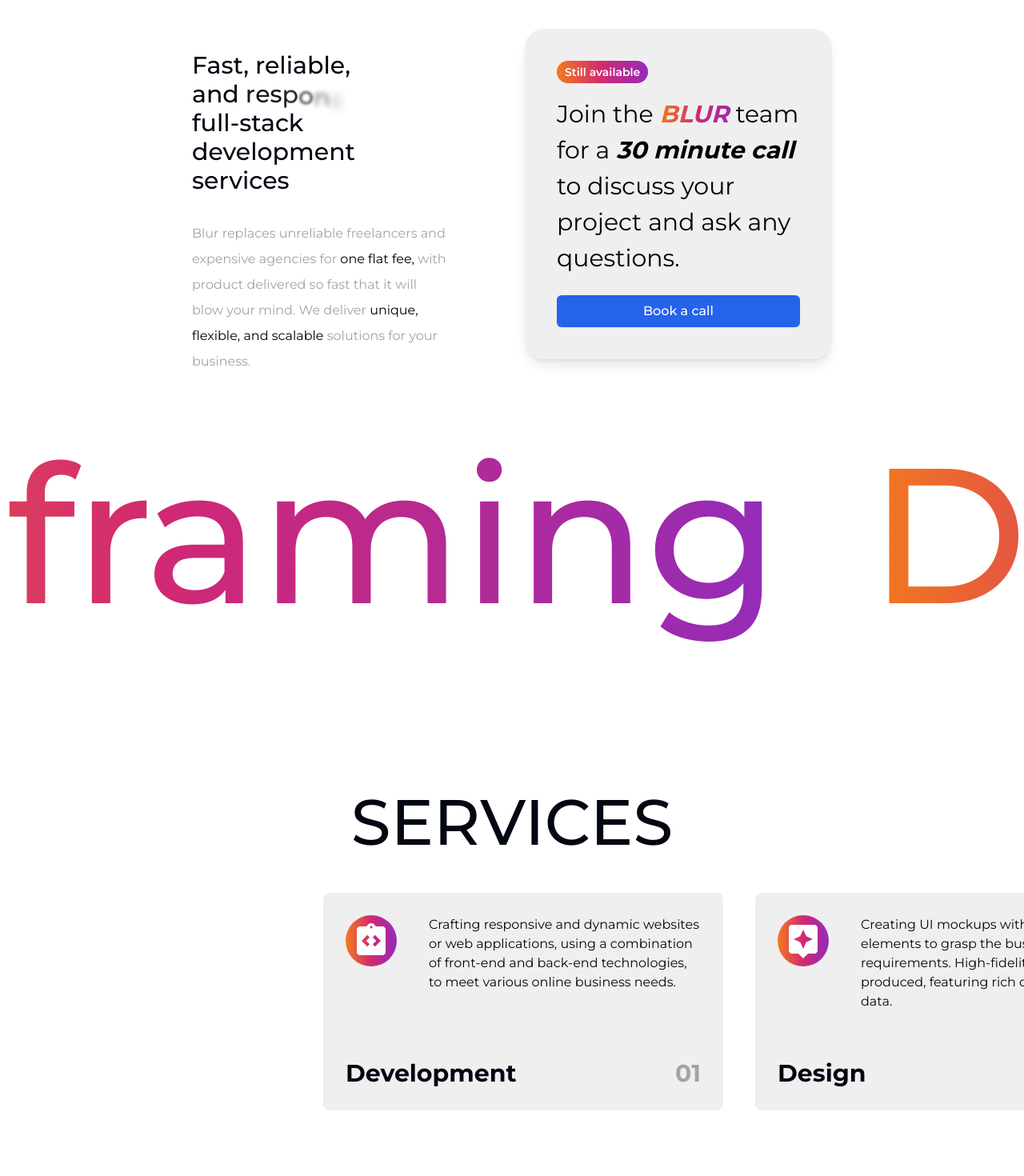
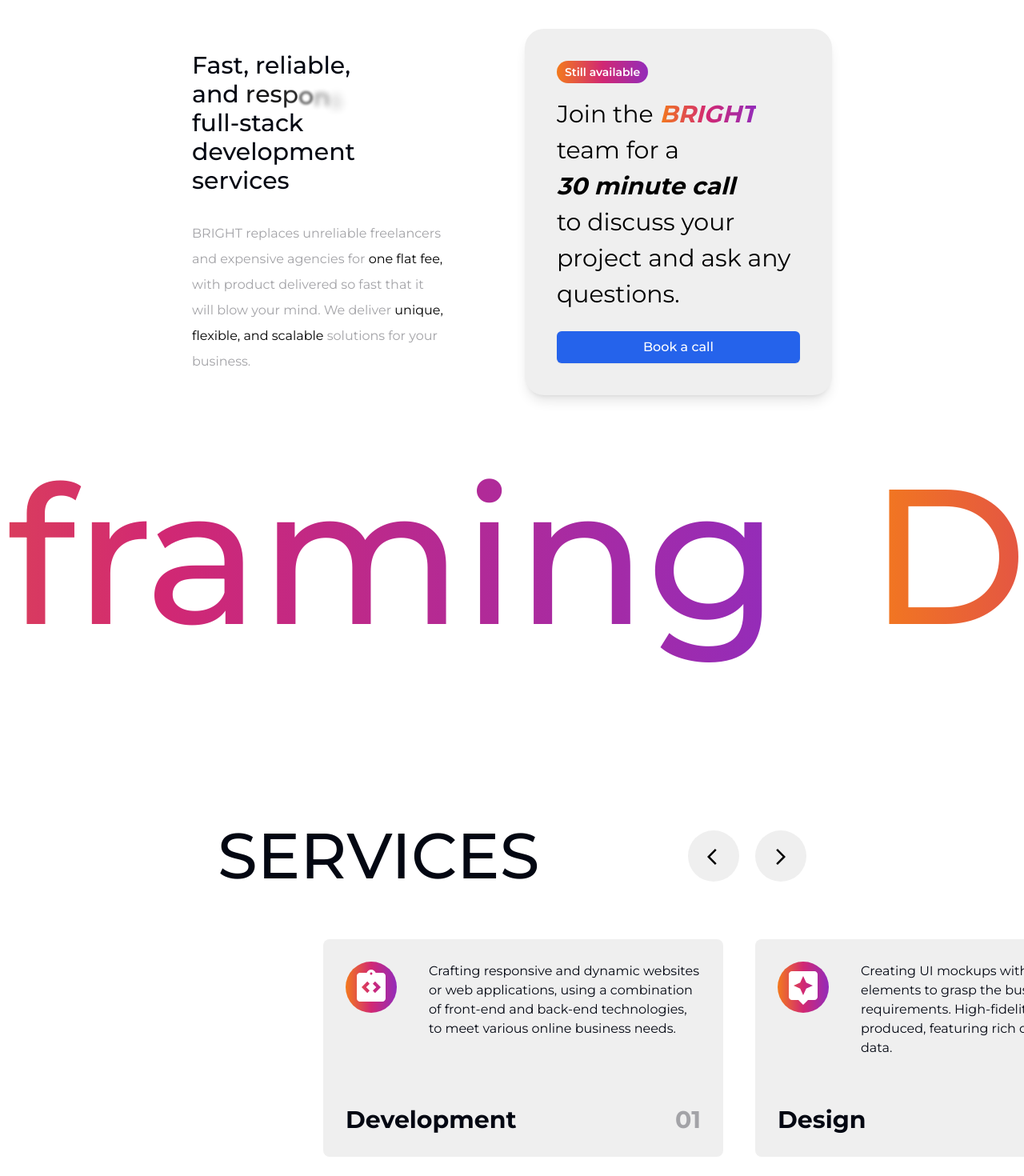
Before and after one commit to cyburns/devdesign.io, a Next.js app: page / in a window 1280 px wide. Shown: the part 860-2330 px from the top of the page at 80% size. Built offline with nearby package versions, Linux system fonts and the light colour scheme.

Commit message:
bright.dev.dev

```diff
--- a/app/layout.tsx
+++ b/app/layout.tsx
@@ -10,8 +10,8 @@
 const mont = Montserrat({ subsets: ["latin"] });
 
 export const metadata = {
-  title: "BLUR",
-  description: "Bring your ideas to life with BLUR.",
+  title: "BRIGHT",
+  description: "Bring your ideas to life with blur.",
 };
 
 export default function RootLayout({
--- a/app/page.tsx
+++ b/app/page.tsx
@@ -1,5 +1,4 @@
 import About from "@/components/about";
-import Carousel from "@/components/carousel";
 import InfiniteWords from "@/components/infinite";
 import Intro from "@/components/intro";
 import Payment from "@/components/payment";
@@ -16,7 +15,6 @@
       <About />
       <InfiniteWords />
       <Services />
-      <Carousel />
       <Works />
       <Payment />
       <Reviews />
--- a/components/about.tsx
+++ b/components/about.tsx
@@ -23,7 +23,7 @@
           full-stack development services
         </h2>
         <p className="text-[#a3a3a7]">
-          Blur replaces unreliable freelancers and expensive agencies for
+          BRIGHT replaces unreliable freelancers and expensive agencies for
           <span className="text-black dark:text-white">
             {" "}
             one flat fee,{" "}
--- a/components/calendar.tsx
+++ b/components/calendar.tsx
@@ -10,7 +10,7 @@
 
   return (
     <div
-      className={`rounded-3xl p-8 xl:p-10 bg-[#EFEFEF] dark:bg-[#161616] shadow-lg`}
+      className={`rounded-3xl p-7 xl:p-10 bg-[#EFEFEF] dark:bg-[#161616] shadow-lg`}
     >
       <div className="flex items-center justify-between gap-x-4">
         <p className="rounded-full gradient-background px-2.5 py-1 text-sm font-semibold leading-5 text-white">
@@ -19,9 +19,16 @@
       </div>
       <p className="mt-4 text-3xl leading-[1.5] text-black dark:text-white">
         Join the{" "}
-        <span className="hero-gradient-text font-bold italic"> BLUR </span>
-        team for a <span className="font-bold italic">30 minute call</span> to
-        discuss your project and ask any questions.
+        <span className="hero-gradient-text font-bold capitalize italic">
+          {" "}
+          BRIGHT{" "}
+        </span>
+        team for a{" "}
+        <span className="font-bold italic">
+          <br />
+          30 minute call <br />
+        </span>{" "}
+        to discuss your project and ask any questions.
       </p>
 
       <a
--- a/components/carousel.tsx
+++ b/components/carousel.tsx
@@ -20,17 +20,7 @@
   <Extension sx={{ fontSize: "3rem", color: "#fff" }} key="icon4" />,
 ];
 
-export default function Carousel() {
-  const [emblaRef, emblaApi] = useEmblaCarousel();
-
-  const scrollPrev = useCallback(() => {
-    if (emblaApi) emblaApi.scrollPrev();
-  }, [emblaApi]);
-
-  const scrollNext = useCallback(() => {
-    if (emblaApi) emblaApi.scrollNext();
-  }, [emblaApi]);
-
+export default function Carousel({ emblaRef }: any) {
   return (
     <div className="w-screen mb-32 sm:mb-48">
       <div className="embla" ref={emblaRef}>
--- a/components/footer.tsx
+++ b/components/footer.tsx
@@ -12,7 +12,7 @@
       ref={ref}
       className="mb-24 px-4 text-center text-gray-500 flex justify-center items-center flex-col mt-[4rem] sm:mt-[-15rem]"
     >
-      <div className="h-[50rem] w-full  dark:bg-grid-white/[0.2] bg-grid-black/[0.2] relative items-center justify-center flex flex-col max-w-[50rem]">
+      <div className="h-[30rem] w-full  dark:bg-grid-white/[0.2] bg-grid-black/[0.2] relative items-center justify-center flex flex-col max-w-[50rem]">
         <div className="absolute pointer-events-none inset-0 flex items-center justify-center dark:bg-black bg-white [mask-image:radial-gradient(ellipse_at_center,transparent_5%,black)]" />
         <h1 className="mb-8 text-[3rem] sm:text-[5rem] font-medium !leading-[1] text-black dark:text-white max-w-[50rem] text-center">
           <span className="font-semibold uppercase text-center">
@@ -30,7 +30,7 @@
       </div>
 
       <small className="mb-2 block text-xs text-[#a3a3a7] mt-24">
-        &copy; 2030 BLUR. All rights reserved.
+        &copy; 2030 BRIGHT. All rights reserved.
       </small>
       <p className="text-xs text-[#a3a3a7]">
         <span className="font-semibold text-[#a3a3a7]">
--- a/components/intro.tsx
+++ b/components/intro.tsx
@@ -5,6 +5,7 @@
 import { useSectionInView } from "@/lib/hooks";
 import { Spotlight } from "./ui/Spotlight";
 import { useActiveSectionContext } from "@/context/active-section-context";
+import Link from "next/link";
 
 export default function Intro() {
   const { ref } = useSectionInView("Home", 0.5);
@@ -36,7 +37,8 @@
         </h2>
 
         <div className="flex flex-col sm:flex-row items-center justify-center gap-2 px-4 text-lg font-medium ">
-          <button
+          <Link
+            href="#pricing"
             onClick={() => {
               setActiveSection("Pricing");
               setTimeOfLastClick(Date.now());
@@ -48,7 +50,7 @@
               See Plans
               <BsArrowRight className="ml-4" />
             </span>
-          </button>
+          </Link>
         </div>
       </section>
     </div>
--- a/components/payment.tsx
+++ b/components/payment.tsx
@@ -39,10 +39,7 @@
       id="pricing"
       className="flex items-center justify-center pb-10 mb-16"
     >
-      <div
-        className="p-4 sm:px-10 flex flex-col justify-center items-center text-base h-100vh mx-auto"
-        id="pricing"
-      >
+      <div className="p-4 sm:px-10 flex flex-col justify-center items-center text-base h-100vh mx-auto">
         <h2 className="font-medium mb-8 text-[3rem] sm:text-[5rem] uppercase">
           pricing
         </h2>
--- a/components/services.tsx
+++ b/components/services.tsx
@@ -1,19 +1,53 @@
 "use client";
 
-import React from "react";
+import React, { useCallback } from "react";
 import { useSectionInView } from "@/lib/hooks";
+import useEmblaCarousel from "embla-carousel-react";
+import Carousel from "./carousel";
+import { ArrowForwardIos, ArrowBackIos } from "@mui/icons-material";
+import { Button } from "@mui/material";
 
 export default function Services() {
   const { ref } = useSectionInView("Services", 0.5);
 
+  const [emblaRef, emblaApi] = useEmblaCarousel();
+
+  const scrollPrev = useCallback(() => {
+    if (emblaApi) emblaApi.scrollPrev();
+  }, [emblaApi]);
+
+  const scrollNext = useCallback(() => {
+    if (emblaApi) emblaApi.scrollNext();
+  }, [emblaApi]);
+
   return (
+    <>
       <section
         ref={ref}
-      className="max-w-[50rem] leading-8 scroll-mt-28  w-full mb-10"
+        className="max-w-[46rem] leading-8 scroll-mt-28  w-full mb-10"
       >
+        <div className="flex flex-row justify-between items-center">
           <h2 className="font-medium mb-8 text-[3rem] sm:text-[5rem] uppercase text-center">
             Services
           </h2>
+          <div className="flex justify-center items-center pb-8">
+            <button
+              onClick={scrollPrev}
+              className="bg-[#EFEFEF] dark:bg-[#161616] rounded-full h-[4rem] w-[4rem] hover:bg-opacity-50 transition shadow-"
+            >
+              <ArrowBackIos className="text-black dark:text-white ml-2" />
+            </button>
+            <button
+              onClick={scrollNext}
+              className="bg-[#EFEFEF] dark:bg-[#161616] rounded-full h-[4rem] w-[4rem] ml-5 hover:bg-opacity-50 transition shadow-"
+            >
+              <ArrowForwardIos className="text-black dark:text-white" />
+            </button>
+          </div>
+        </div>
       </section>
+
+      <Carousel emblaRef={emblaRef} />
+    </>
   );
 }
--- a/components/ui/Spotlight.tsx
+++ b/components/ui/Spotlight.tsx
@@ -45,10 +45,10 @@
             in2="BackgroundImageFix"
             result="shape"
           ></feBlend>
-          <feGaussianBlur
+          <feGaussianblur
             stdDeviation="151"
-            result="effect1_foregroundBlur_1065_8"
-          ></feGaussianBlur>
+            result="effect1_foregroundblur_1065_8"
+          ></feGaussianblur>
         </filter>
       </defs>
     </svg>
```
Lines whose indentation alone changed are shown as unchanged.
